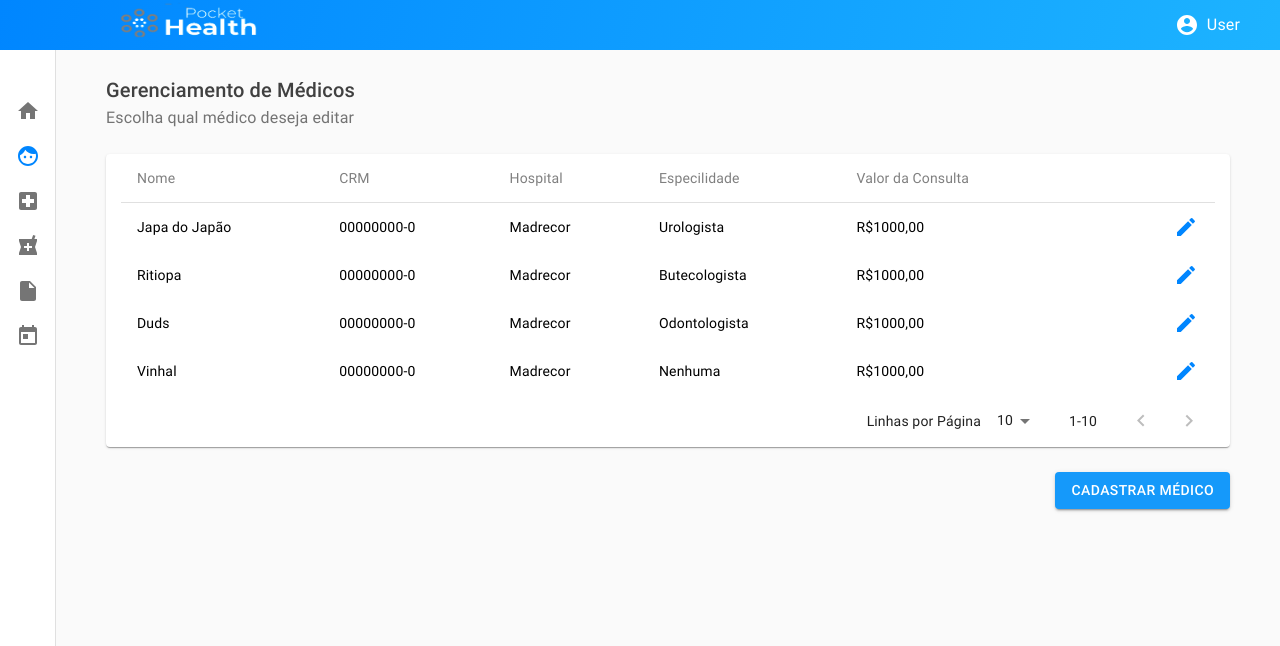
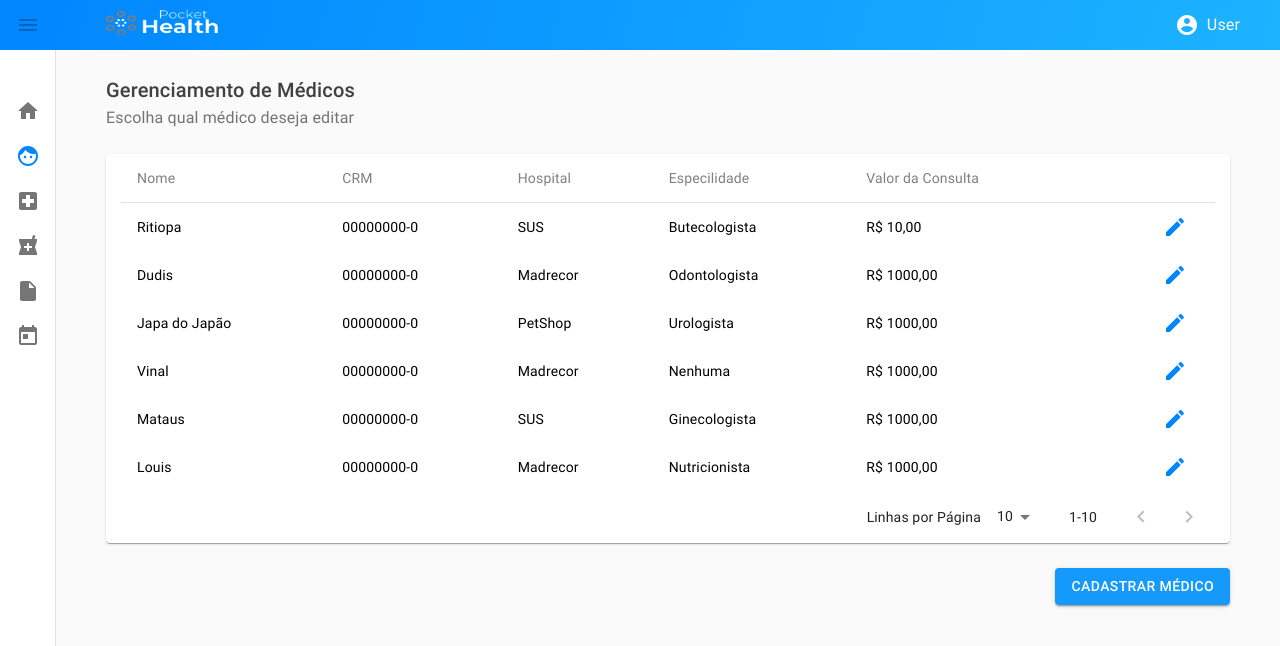
Before and after one commit to Vinhal/pdsi, a React (Create React App) app: page / in a window 1280 px wide. Shown: the top 646 px of the page. Built offline with nearby package versions, Linux system fonts and the light colour scheme.

Commit message:
Updating table

```diff
--- a/src/components/AppBar/index.jsx
+++ b/src/components/AppBar/index.jsx
@@ -17,12 +17,12 @@ const AppBar = ({ openSidebar, title, hasLogin }) => (
     <StyledAppBar>
         <StyledToolbar>
             <StyledIconButton disabled={!hasLogin} color="inherit" aria-label="Menu" onClick={openSidebar}>
-                {hasLogin && <MenuIcon />}
+                <MenuIcon color="inherit" />
             </StyledIconButton>
 
-            {<LogoContainer to="/">
-                <img alt="LOGO" src={LogoMagalu} style={{ width: '60%', height: '100%' }} />
-            </LogoContainer>}
+            <LogoContainer to="/">
+                <img alt="LOGO" src={LogoMagalu} style={{ width: '50%' }} />
+            </LogoContainer>
 
             <Title variant="h6" size={sideBarSize} noWrap>
                 <Hidden smDown implementation="css">
--- a/src/components/AppBar/style.js
+++ b/src/components/AppBar/style.js
@@ -43,7 +43,7 @@ const LogoContainer = styled(Link)`
     margin: auto;
     width: 150px;
     height: 100%;
-    margin-left: ${({ theme }) => theme.spacing.unit * 7}px;
+    margin-left: ${({ theme }) => theme.spacing.unit * 5.2}px;
 
     ${({ theme }) => css`${theme.breakpoints.down('xs')} {
         margin-left: ${({ theme }) => theme.spacing.unit}px;
--- a/src/components/Menu/Item.jsx
+++ b/src/components/Menu/Item.jsx
@@ -4,7 +4,7 @@ import PropTypes from 'prop-types'
 import { Link as RouteLink } from 'react-router-dom'
 import { ListItemIcon, ListItemText } from '@material-ui/core'
 
-import { isActive, getIcon } from './util'
+import { getIcon } from './util'
 import { ItemText, ListItem } from './style'
 
 const Item = ({ item, pathname }) => {
--- a/src/components/Table/index.jsx
+++ b/src/components/Table/index.jsx
@@ -58,6 +58,7 @@ const Table = ({
 
 Table.propTypes = {
     id: PropTypes.string.isRequired,
+    count: PropTypes.any,
     headers: PropTypes.array,
     rows: PropTypes.array,
     rowNames: PropTypes.array,
--- a/src/components/Table/style.js
+++ b/src/components/Table/style.js
@@ -22,7 +22,6 @@ const RowTableCell = styled(TableCell)`
         border: none;
         padding-top: 0;
         padding-bottom: 0;
-        padding-right: 5px;
     }
 `
 
--- a/src/containers/Medic/index.jsx
+++ b/src/containers/Medic/index.jsx
@@ -25,10 +25,12 @@ const Home = ({
         setSource({
             count: 10,
             datasource: [
-                { id: 1, name: 'Japa do Japão', work: 'Madrecor', specialty: 'Urologista', crm: '00000000-0', consultValue: 'R$1000,00' },
-                { id: 2, name: 'Ritiopa', work: 'Madrecor', specialty: 'Butecologista', crm: '00000000-0', consultValue: 'R$1000,00' },
-                { id: 3, name: 'Duds', work: 'Madrecor', specialty: 'Odontologista', crm: '00000000-0', consultValue: 'R$1000,00' },
-                { id: 4, name: 'Vinhal', work: 'Madrecor', specialty: 'Nenhuma', crm: '00000000-0', consultValue: 'R$1000,00' },
+                { id: 2, name: 'Ritiopa', work: 'SUS', specialty: 'Butecologista', crm: '00000000-0', consultValue: 'R$ 10,00' },
+                { id: 3, name: 'Dudis', work: 'Madrecor', specialty: 'Odontologista', crm: '00000000-0', consultValue: 'R$ 1000,00' },
+                { id: 1, name: 'Japa do Japão', work: 'PetShop', specialty: 'Urologista', crm: '00000000-0', consultValue: 'R$ 1000,00' },
+                { id: 4, name: 'Vinal', work: 'Madrecor', specialty: 'Nenhuma', crm: '00000000-0', consultValue: 'R$ 1000,00' },
+                { id: 4, name: 'Mataus', work: 'SUS', specialty: 'Ginecologista', crm: '00000000-0', consultValue: 'R$ 1000,00' },
+                { id: 4, name: 'Louis', work: 'Madrecor', specialty: 'Nutricionista', crm: '00000000-0', consultValue: 'R$ 1000,00' },
             ],
         })
     }, [])
```
